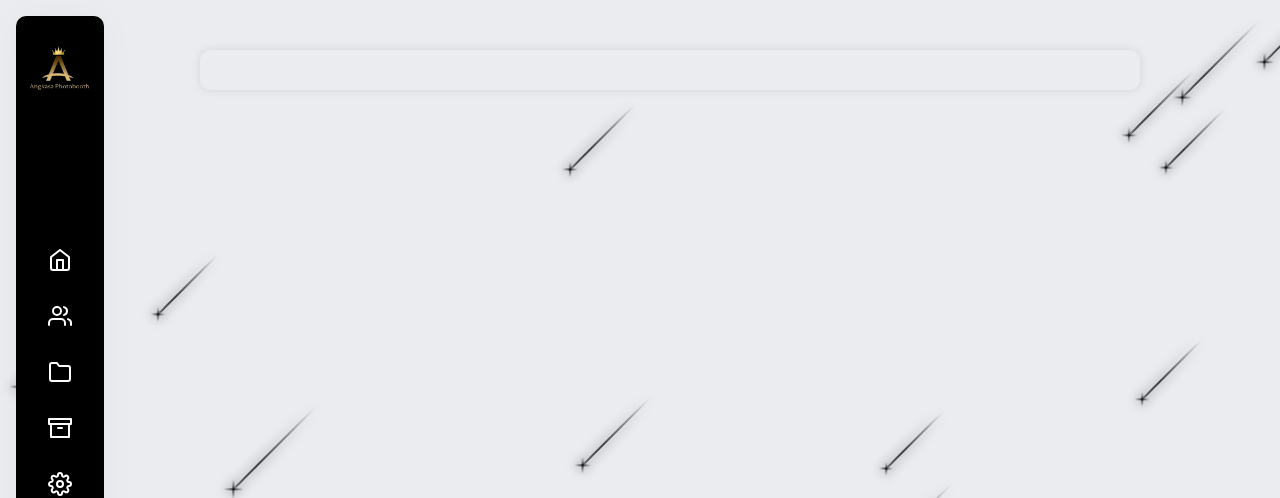
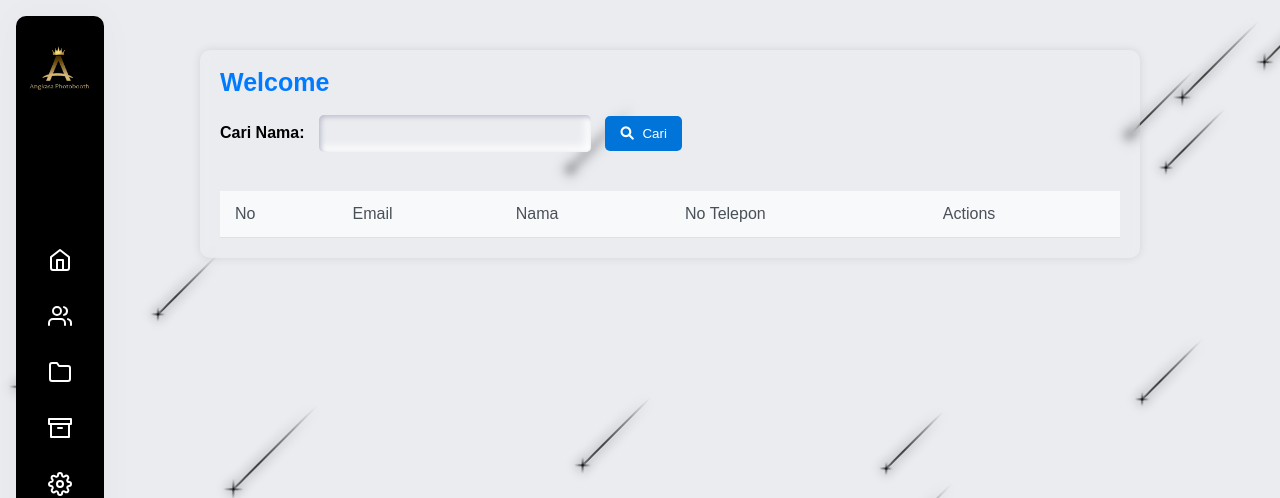
Before and after one commit to ardhikaxx/Angkasa_Website, a PHP site: page /admin/settings.php in a window 1280 px wide. Shown: the top 498 px of the page. Run offline with PHP 8.4, Linux system fonts and the light colour scheme; lists and menus that the app fills with data are empty; some libraries are stand-ins or nearby versions.

Commit message:
update-add pada setting, login, dan penambahan foto pada tentang kami

```diff
--- a/Gallery.php
+++ b/Gallery.php
@@ -143,7 +143,7 @@
         }
 
         .star {
-            --star-color: #000;
+            --star-color: linear-gradient(to bottom, #000022, #0C0055, #1A0088, #2800BB, #3600EE, #4500FF);
             --star-tail-length: 6em;
             --star-tail-height: 2px;
             --star-width: calc(var(--star-tail-length) / 6);
--- a/admin/Dashboard-admin.php
+++ b/admin/Dashboard-admin.php
@@ -1534,7 +1534,7 @@
         }
 
         .star {
-            --star-color: #000;
+            --star-color: linear-gradient(to bottom, #000022, #0C0055, #1A0088, #2800BB, #3600EE, #4500FF);
             --star-tail-length: 6em;
             --star-tail-height: 2px;
             --star-width: calc(var(--star-tail-length) / 6);
--- a/admin/arsip.php
+++ b/admin/arsip.php
@@ -1546,7 +1546,7 @@
         }
 
         .star {
-            --star-color: #000;
+            --star-color: linear-gradient(to bottom, #000022, #0C0055, #1A0088, #2800BB, #3600EE, #4500FF);
             --star-tail-length: 6em;
             --star-tail-height: 2px;
             --star-width: calc(var(--star-tail-length) / 6);
--- a/admin/laporan.php
+++ b/admin/laporan.php
@@ -1546,7 +1546,7 @@
         }
 
         .star {
-            --star-color: #000;
+            --star-color: linear-gradient(to bottom, #000022, #0C0055, #1A0088, #2800BB, #3600EE, #4500FF);
             --star-tail-length: 6em;
             --star-tail-height: 2px;
             --star-width: calc(var(--star-tail-length) / 6);
--- a/admin/register.php
+++ b/admin/register.php
@@ -1652,7 +1652,7 @@ if (!$koneksi) {
         }
 
         .star {
-            --star-color: #000;
+            --star-color: linear-gradient(to bottom, #000022, #0C0055, #1A0088, #2800BB, #3600EE, #4500FF);
             --star-tail-length: 6em;
             --star-tail-height: 2px;
             --star-width: calc(var(--star-tail-length) / 6);
@@ -2245,7 +2245,7 @@ if (!$koneksi) {
                 <a href="register.php" class="navbar__link"><i data-feather="users"></i><span>Register</span></a>
             </li>
             <li class="navbar__item">
-                <a href="arsip.php" class="navbar__link"><i data-feather="folder"></i><span>Arsip</span></a>
+                <a href="arsip.php" class="navbar__link"><i data-feather="folder"></i><span>Arsip Sponsor</span></a>
             </li>
             <li class="navbar__item">
                 <a href="laporan.php" class="navbar__link"><i data-feather="archive"></i><span>Laporan</span></a>
--- a/admin/settings.php
+++ b/admin/settings.php
@@ -1,3 +1,43 @@
+<?php
+// require('../koneksi.php');
+// $host = 'localhost';
+// $username = 'root';
+// $password = '';
+// $database = 'angkasa';
+
+function cari_nama($koneksi, $nama_cari) {
+    $query = "SELECT * FROM user WHERE nama_lengkap LIKE '%$nama_cari%'";
+    $result = mysqli_query($koneksi, $query);
+
+    $no = 1;
+
+    while ($row = mysqli_fetch_array($result)) {
+        $id = isset($row['id']) ? $row['id'] : '';
+        $email = isset($row['email']) ? $row['email'] : '';
+        $fullname = isset($row['nama_lengkap']) ? $row['nama_lengkap'] : '';
+        $nohp = isset($row['no_hp']) ? $row['no_hp'] : '';
+        ?>
+        <tr>
+            <td><?php echo $no; ?></td>
+            <td><?php echo $email; ?></td>
+            <td><?php echo $fullname; ?></td>
+            <td><?php echo $nohp; ?></td>
+            <td>
+                <a href="edit.php?id=<?php echo $id; ?>" class="btn-edit">Edit</a>
+                <a href="hapus.php?id=<?php echo $id; ?>" class="btn-delete">Hapus</a>
+            </td>
+        </tr>
+        <?php
+        $no++;
+    }
+}
+
+// $koneksi = mysqli_connect($host, $username, $password, $database);
+
+// if (!$koneksi) {
+//     die("Koneksi database gagal: " . mysqli_connect_error());
+// }
+?>
 <!DOCTYPE html>
 <html lang="en">
 
@@ -1522,7 +1562,7 @@
             }
         }
 
-        .content {
+        .content-settings {
             width: 900px;
             margin: 0 auto;
             background-color: #EBECF0 0.5;
@@ -1535,6 +1575,89 @@
             margin-left: 200px;
         }
 
+        .content-settings h1 {
+            margin-bottom: 20px;
+            font-size: 25px;
+            color: #007bff;
+            font-weight: 800;
+        }
+
+        .content-settings table {
+            width: 100%;
+            border-collapse: collapse;
+            margin-top: 20px;
+        }
+
+        .content-settings th,.content-settings td {
+            padding: 15px;
+            text-align: left;
+            border-bottom: 1px solid #dee2e6;
+        }
+
+        .tabel-akun tr {
+            margin-top: 20px;
+        }
+
+        .content-settings th {
+            background-color: #f8f9fa;
+            color: #495057;
+        }
+
+        .btn-edit {
+            background-color: #007bff;
+            color: #fff;
+            border-radius: 10px;
+            padding: 10px 15px;
+            margin-right: 10px;
+            text-decoration: none;
+        }
+
+        .btn-delete {
+            background-color: #dc3545;
+            color: #fff;
+            border-radius: 10px;
+            padding: 10px 15px;
+            text-decoration: none;
+        }
+
+        .btn-edit:hover, .btn-delete:hover {
+            opacity: 0.9;
+        }
+
+        label {
+            font-weight: bold;
+            margin-right: 10px;
+        }
+        input[type="text"] {
+            width: 250px;
+            padding: 11px;
+            border: 1px solid #ccc;
+            background-color: rgba(0, 0, 0, 0.15);
+            background-color: #EBECF0;
+            text-shadow: 1px 1px 0 #FFF;
+            box-shadow: inset 2px 2px 5px #BABECC, inset -5px -5px 10px #FFF;
+            border-radius: 5px;
+            border: none;
+            outline: none;
+        }
+        button {
+            background-color: #0074d9;
+            color: #fff;
+            border: none;
+            padding: 10px 15px;
+            border-radius: 5px;
+            cursor: pointer;
+            margin-bottom: 20px;
+            margin-left: 10px;
+        }
+        button:hover {
+            background-color: #0056b3;
+        }
+
+        .search-icon {
+            margin-right: 5px;
+        }
+
         .stars {
             position: fixed;
             top: 0;
@@ -1546,7 +1669,7 @@
         }
 
         .star {
-            --star-color: #000;
+            --star-color: linear-gradient(to bottom, #000022, #0C0055, #1A0088, #2800BB, #3600EE, #4500FF);
             --star-tail-length: 6em;
             --star-tail-height: 2px;
             --star-width: calc(var(--star-tail-length) / 6);
@@ -2080,7 +2203,31 @@
         </div>
     </div>
 
-    <div class="content">
+    <div class="content-settings">
+        <h1>Welcome</h1>
+        <form method="GET">
+            <label for="search">Cari Nama:</label>
+            <input type="text" name="search" id="search">
+            <button type="submit">
+                <i class="fas fa-search search-icon"></i> Cari
+            </button>
+        </form>
+        <table>
+            <thead>
+                <tr>
+                    <th>No</th>
+                    <th>Email</th>
+                    <th>Nama</th>
+                    <th>No Telepon</th>
+                    <th>Actions</th>
+                </tr>
+            </thead>
+            <tbody class="tabel-akun">
+            <?php
+
+            ?>
+            </tbody>
+        </table>
     </div>
 
     <div class="stars">
--- a/daerahjember.php
+++ b/daerahjember.php
@@ -149,7 +149,7 @@
         }
 
         .star {
-            --star-color: #000;
+            --star-color: linear-gradient(to bottom, #000022, #0C0055, #1A0088, #2800BB, #3600EE, #4500FF);
             --star-tail-length: 6em;
             --star-tail-height: 2px;
             --star-width: calc(var(--star-tail-length) / 6);
--- a/diluarjember.php
+++ b/diluarjember.php
@@ -149,7 +149,7 @@
         }
 
         .star {
-            --star-color: #000;
+            --star-color: linear-gradient(to bottom, #000022, #0C0055, #1A0088, #2800BB, #3600EE, #4500FF);
             --star-tail-length: 6em;
             --star-tail-height: 2px;
             --star-width: calc(var(--star-tail-length) / 6);
--- a/sponsor.php
+++ b/sponsor.php
@@ -142,7 +142,7 @@
         }
 
         .star {
-            --star-color: #000;
+            --star-color: linear-gradient(to bottom, #000022, #0C0055, #1A0088, #2800BB, #3600EE, #4500FF);
             --star-tail-length: 6em;
             --star-tail-height: 2px;
             --star-width: calc(var(--star-tail-length) / 6);
```
Also changed, not shown: Dashboard.php (+7 -6 lines), Login.php (+7 -5 lines), Ourpackage.php (+1 -13 lines), Tentang.php (+5 -5 lines), assets/Gallery/fotoTentang.jpg (added).
